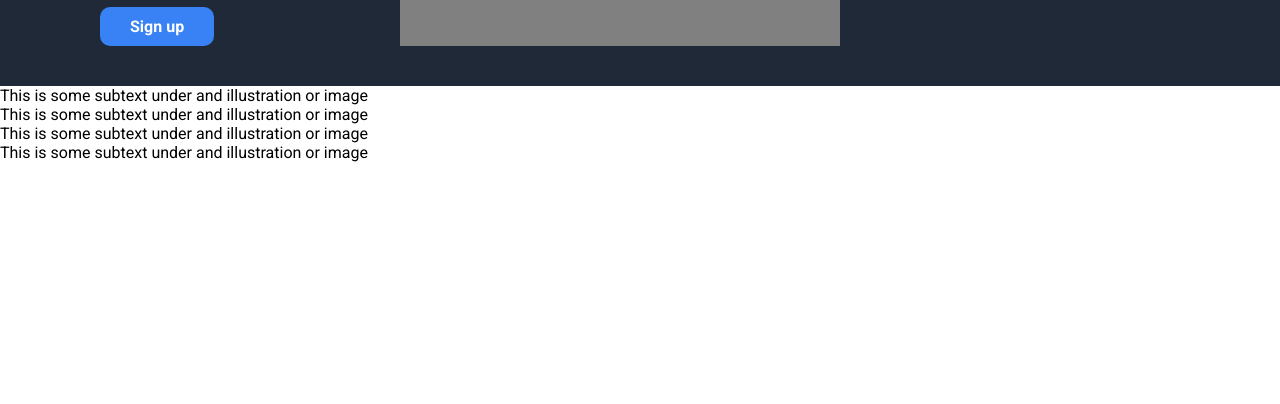
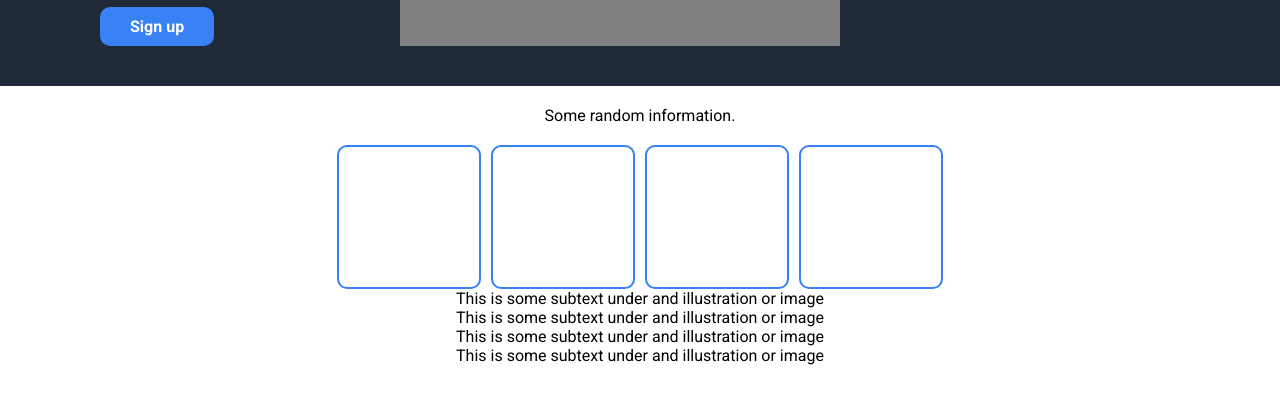
Before and after one commit to henchdom/landing-page, a plain HTML site: page index.html in a window 1280 px wide. Shown: the part 356-760 px from the top of the page. Drawn offline with Linux system fonts and the light colour scheme.

Commit message:
flex and stylsection 2

```diff
--- a/index.html
+++ b/index.html
@@ -28,7 +28,7 @@
         <div class="right">This is a placeholder for an image</div>
     </div>
     <div class="section-2">
-        <div class="information-header"></div>
+        <div class="information-header">Some random information.</div>
         <div class="images">
             <div class="image-1"></div>
             <div class="image-2"></div>
--- a/style.css
+++ b/style.css
@@ -1,3 +1,4 @@
+/* properly fix/edit width information boxes */
 /* add flex grow/shrink/basis */
 
 * {
@@ -69,3 +70,38 @@
     flex-wrap: nowrap;
     color: white;
 }
+
+.section-2 {
+    display: flex;
+    padding-top: 20px;
+    flex-direction: column;
+    align-items: center;
+    justify-content: center;
+}
+
+.information-header {
+    padding-bottom: 20px;
+}
+
+.images {
+    display: flex;
+    flex-direction: row;
+    gap: 10px;
+}
+
+.image-1,
+.image-2,
+.image-3,
+.image-4 {
+    border: 2px solid #3882f6;
+    padding: 70px;
+    border-radius: 10px;
+
+}
+
+.subtext-1,
+.subtext-2,
+.subtext-3,
+.subtext-4 {
+    display: flex;
+}
```
